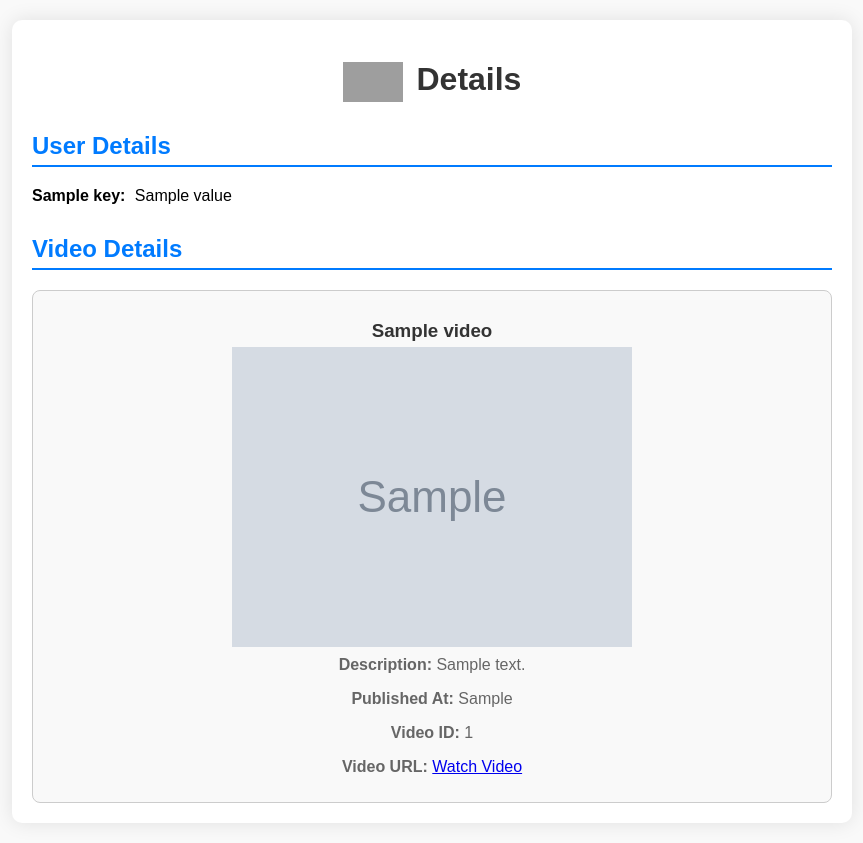
After one commit to sree-charan/osint, a Flask app: template templates/youtube_details.html in a window 1280 px wide. The commit adds this page. Shown: the whole page, without its empty margins (208-1071 px from the left). Run offline with Flask 3, Linux system fonts and the light colour scheme; the template is opened without the code that fills it: most values are stand-ins (such as "Sample title", 1, 10 or a date in 2020); grey boxes marked "Sample" are stand-in pictures; grey boxes are pictures that could not be loaded.

Commit message:
Added YouTube

```diff
--- a/app.py
+++ b/app.py
@@ -2,6 +2,7 @@ from flask import Flask, render_template, request, redirect, url_for
 import insta
 import twitt
 import redditt
+import youtubee
 
 app = Flask(__name__)
 
@@ -24,6 +25,11 @@ def reddit():
     username = request.form['username']
     return redirect(url_for('reddit_details', username=username))
 
+@app.route('/youtube', methods=['POST'])
+def youtube():
+    username = request.form['username']
+    return redirect(url_for('youtube_details', username=username))
+
 @app.route('/instagram/<username>')
 def instagram_details(username):
     user_details, post_details = insta.get_instagram_details(username)
@@ -39,6 +45,10 @@ def reddit_details(username):
     user_details, post_details = redditt.get_reddit_details(username)
     return render_template('reddit_details.html', platform='Reddit', user_details=user_details, post_details=post_details)
 
+@app.route('/youtube/<username>')
+def youtube_details(username):
+    user_details, video_details = youtubee.get_youtube_details(username)
+    return render_template('youtube_details.html', platform='YouTube', user_details=user_details, video_details=video_details)
 
 
 if __name__ == '__main__':
--- /dev/null
+++ b/templates/youtube_details.html
@@ -0,0 +1,122 @@
+<!DOCTYPE html>
+<html lang="en">
+<head>
+    <meta charset="UTF-8">
+    <meta name="viewport" content="width=device-width, initial-scale=1.0">
+    <title>{{ platform }} Details</title>
+    <style>
+        body {
+            font-family: Arial, sans-serif;
+            background-color: #f9f9f9;
+            margin: 0;
+            padding: 0;
+        }
+        .container {
+            max-width: 800px;
+            margin: 20px auto;
+            padding: 20px;
+            background-color: #ffffff;
+            border-radius: 10px;
+            box-shadow: 0 0 20px rgba(0, 0, 0, 0.1);
+        }
+        h1 {
+            text-align: center;
+            color: #333333;
+            margin-bottom: 20px;
+        }
+        h2 {
+            color: #007bff;
+            margin-top: 30px;
+            border-bottom: 2px solid #007bff;
+            padding-bottom: 5px;
+        }
+        ul {
+            list-style-type: none;
+            padding: 0;
+            margin-top: 10px;
+        }
+        li {
+            margin-bottom: 15px;
+        }
+        li strong {
+            font-weight: bold;
+            margin-right: 5px;
+        }
+        p {
+            text-align: center;
+            color: #666666;
+        }
+        .video {
+            border: 1px solid #ccc;
+            border-radius: 8px;
+            margin-top: 20px;
+            padding: 10px;
+            background-color: #f9f9f9;
+        }
+        .video:hover {
+            background-color: #e9e9e9;
+        }
+        .video h3 {
+            color: #333333;
+            margin-bottom: 5px;
+        }
+        .video p {
+            color: #666666;
+            margin-top: 5px;
+        }
+        .thumbnail {
+            max-width: 100%;
+            height: auto;
+        }
+        .platform-logo {
+            width: 60px; /* Adjust the width as needed */
+            height: 40px; /* Adjust the height to maintain aspect ratio */
+            vertical-align: middle;
+            margin-right: 5px;
+        }
+        .video {
+            border: 1px solid #ccc;
+            border-radius: 8px;
+            margin-top: 20px;
+            padding: 10px;
+            background-color: #f9f9f9;
+            text-align: center; /* Center the contents horizontally */
+        }
+
+        .thumbnail {
+            display: inline-block; /* Ensure inline-block behavior */
+            max-width: 100%;
+            height: auto;
+            margin: 0 auto; /* Center the image horizontally */
+        }
+    </style>
+</head>
+<body>
+    <div class="container">
+        <h1><img src="https://upload.wikimedia.org/wikipedia/commons/thumb/0/09/YouTube_full-color_icon_%282017%29.svg/768px-YouTube_full-color_icon_%282017%29.svg.png" alt="YouTube Logo" class="platform-logo">{{ platform }} Details</h1>
+
+        {% if user_details %}
+            <h2>User Details</h2>
+            <ul>
+                {% for key, value in user_details.items() %}
+                    <li><strong>{{ key }}:</strong> {{ value }}</li>
+                {% endfor %}
+            </ul>
+        {% endif %}
+
+        {% if video_details %}
+            <h2>Video Details</h2>
+            {% for video in video_details %}
+                <div class="video">
+                    <h3>{{ video['Title'] }}</h3>
+                    <img src="{{ video['Thumbnail'] }}" alt="Video Thumbnail" class="thumbnail">
+                    <p><strong>Description:</strong> {{ video['Description'] }}</p>
+                    <p><strong>Published At:</strong> {{ video['Published At'] }}</p>
+                    <p><strong>Video ID:</strong> {{ video['Video ID'] }}</p>
+                    <p><strong>Video URL:</strong> <a href="https://www.youtube.com/watch?v={{ video['Video ID'] }}" target="_blank">Watch Video</a></p>
+                </div>
+            {% endfor %}
+        {% endif %}
+    </div>
+</body>
+</html>
```
Also changed, not shown: templates/index.html (+10 -10 lines), youtubee.py (added, +81 -0 lines), README.md.
